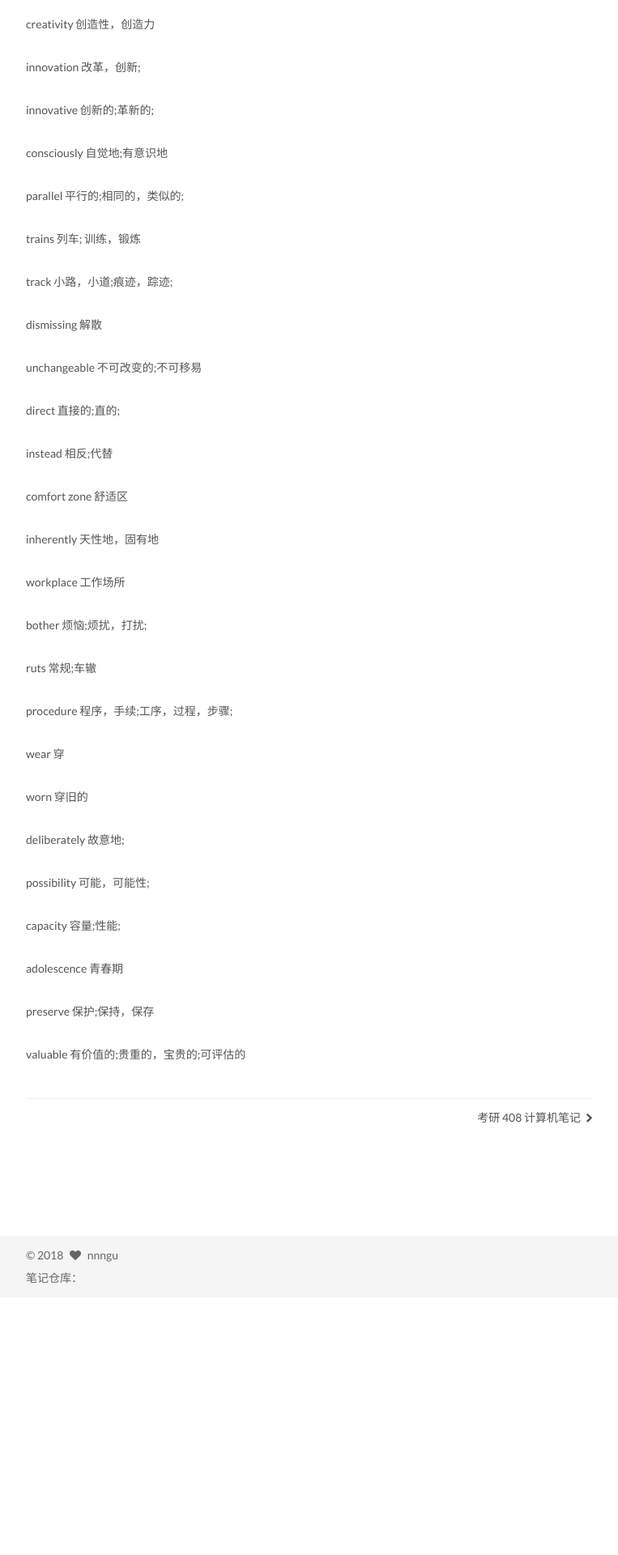
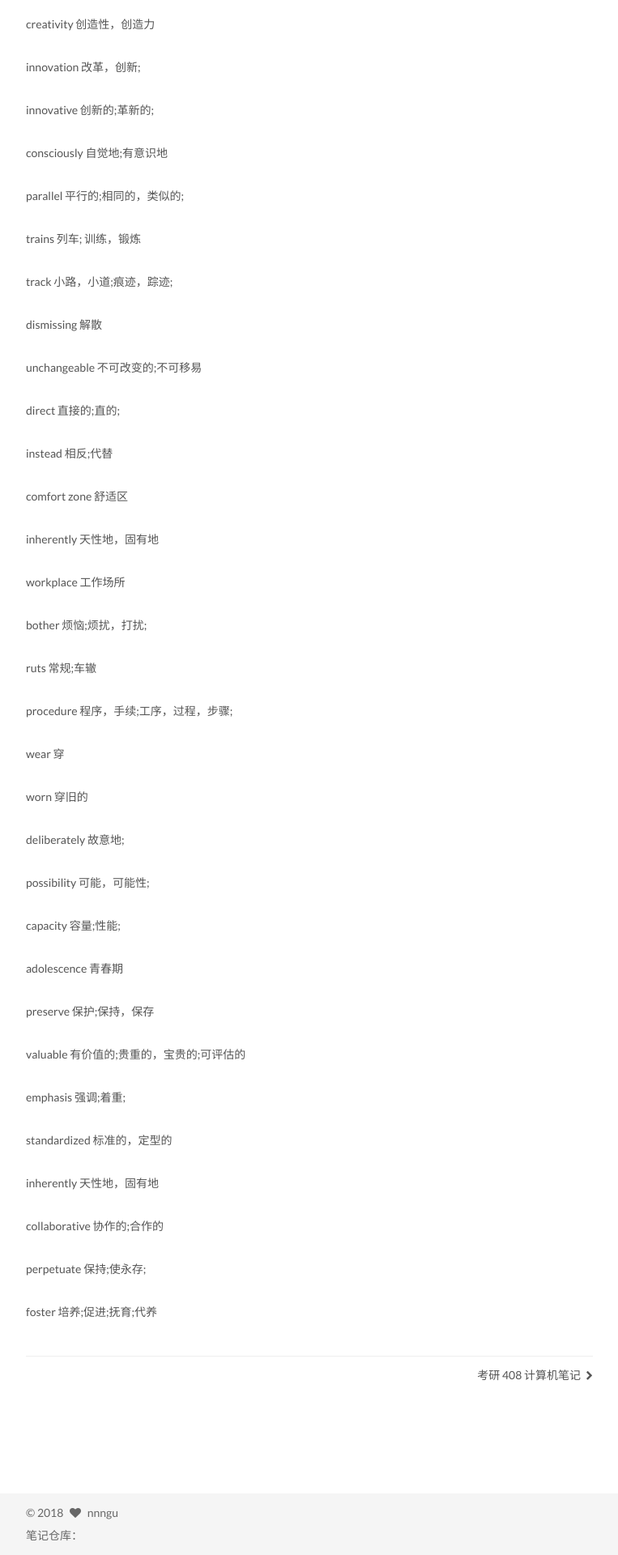
Before and after one commit to nnngu/LearningNotes, a Jekyll site: the page built from _posts/2018-06-18-考研 201 英语笔记.md, in a window 1280 px wide. Shown: the part 4094-6014 px from the top of the page at 81% size, without its empty margins (258-1021 px from the left). Built offline with Jekyll 4.4.1, drawn with Linux system fonts in a browser that asks for light colours; before the commit the page ends 5696 px from its top, so only the background shows below that; grey boxes are pictures that could not be loaded.

Commit message:
修改文件: _posts/2018-06-18-考研 201 英语笔记.md

```diff
--- a/_posts/2018-06-18-考研 201 英语笔记.md
+++ b/_posts/2018-06-18-考研 201 英语笔记.md
@@ -196,3 +196,15 @@ adolescence  青春期
 preserve  保护;保持，保存
 
 valuable  有价值的;贵重的，宝贵的;可评估的
+
+emphasis  强调;着重;
+
+standardized  标准的，定型的
+
+inherently  天性地，固有地
+
+collaborative  协作的;合作的
+
+perpetuate  保持;使永存;
+
+foster  培养;促进;抚育;代养
```
